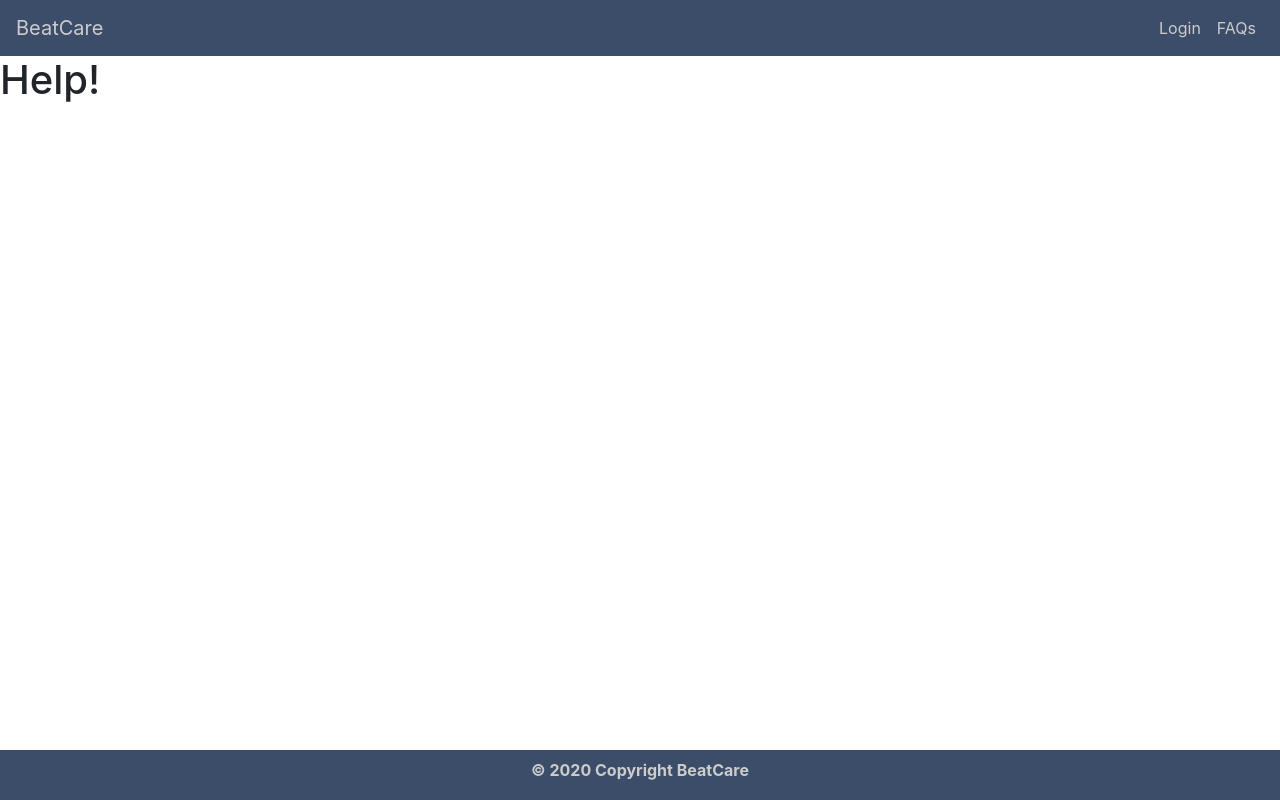
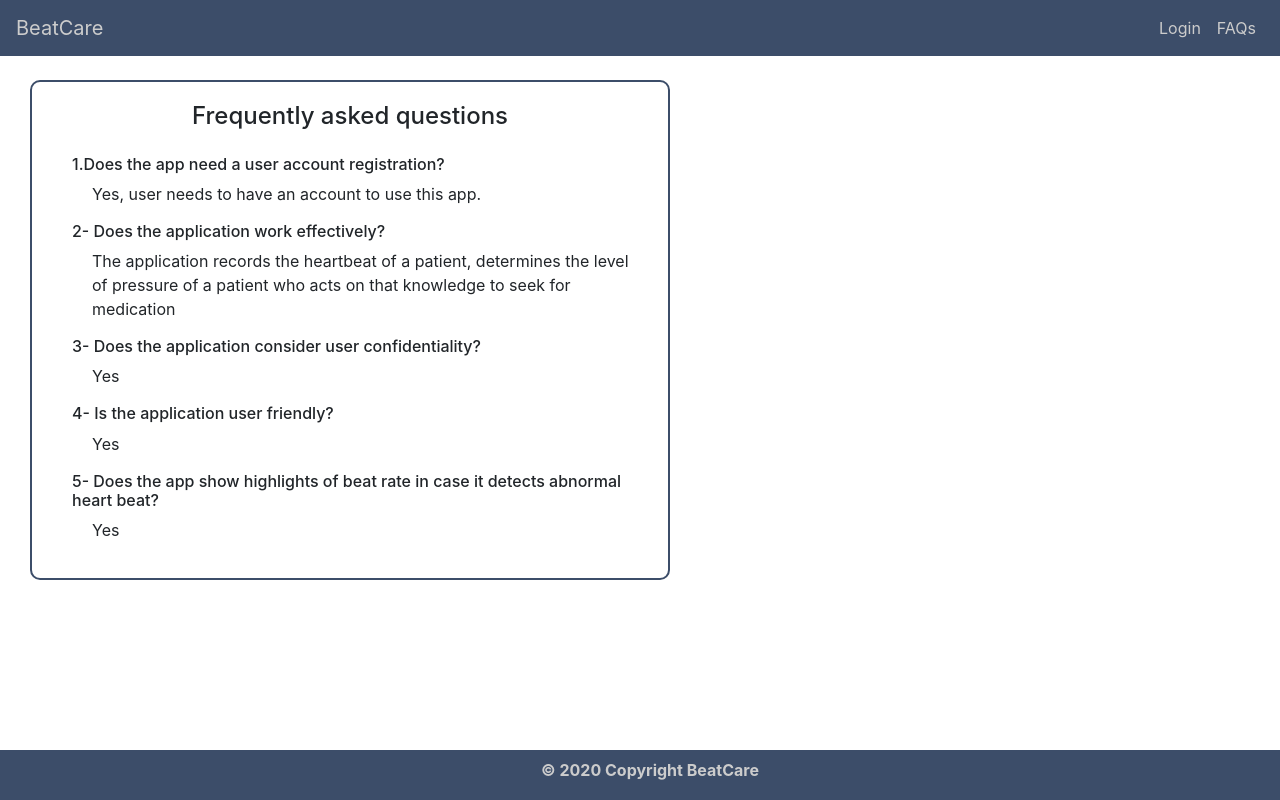
Before and after one commit to devrizwanali/beat-care-client, a Vue app: page /faqs in a window 1280 px wide. Built offline with nearby package versions, Linux system fonts and the light colour scheme.

Commit message:
Add graph

```diff
--- a/src/components/BeatRateForm.vue
+++ b/src/components/BeatRateForm.vue
@@ -11,7 +11,7 @@
           v-model="beatRate.beatRate"
           type="number"
           required
-          placeholder="112"
+          placeholder="112 BPM"
         ></b-form-input>
       </b-form-group>
 
@@ -44,7 +44,7 @@
 </template>
 <script>
   export default {
-    name: 'Form',
+    name: 'BeatRateForm',
     props: {
       beatRate: {
         type: Object,
--- a/src/components/BeatRateGraph.vue
+++ b/src/components/BeatRateGraph.vue
@@ -1,15 +1,29 @@
 <template>
-  <div>
-    Graph
+  <div v-if="beatRates.length > 0" class="mt-5">
+    <h3 class="text-center">Beat Rate grpah</h3>
+    <line-chart :beats="beats" :labels="labels" :height="100"/>
   </div>
 </template>
 <script>
-import { Bar } from 'vue-chartjs'
-export default {
-  name: 'BeatRateGraph',
-  extends: Bar,
-  mounted () {
-    this.renderChart(data, options)
+  import LineChart from './TheLineChart'
+  import { mapGetters } from 'vuex'
+  export default {
+    data() {
+      return {
+        beats: [],
+        labels: []
+      }
+    },
+    components: {
+      LineChart
+    },
+    computed: {
+      ...mapGetters(['beatRates'])
+    },
+    mounted() {
+      this.$store.dispatch('fetchBeatRates')
+      this.labels = this.beatRates.map(x => x.createdAt)
+      this.beats = this.beatRates.map(x => x.beatRate)
+    }
   }
-}
 </script>
--- a/src/components/TheDashboard.vue
+++ b/src/components/TheDashboard.vue
@@ -8,12 +8,12 @@
           <tr>
             <th>Date</th>
             <th>Note</th>
-            <th>Beat rate</th>
+            <th>Beat rate(BPM)</th>
             <th>Actions</th>
           </tr>
         </thead>
         <tbody>
-          <tr v-for="beat in beatRates">
+          <tr v-for="beat in beatRates" :class="beat.beatRate > 60 ? '': 'danger'">
             <td>{{beat.createdAt}}</td>
             <td>{{beat.note}}</td>
             <td>{{beat.beatRate}}</td>
@@ -73,4 +73,7 @@ button:hover {
   background: #3c4d69 !important;
   font-weight: bold;
 }
+.danger {
+  background-color: #ff000085;
+}
 </style>
--- a/src/components/TheFAQs.vue
+++ b/src/components/TheFAQs.vue
@@ -1,6 +1,20 @@
 <template>
-  <div>
-    <h1>Help!</h1>
+  <div class="center mt-4 bg-white">
+    <h4 class="text-center mb-4" style="cursor: pointer;">Frequently asked questions</h4>
+    <b-card-text class="cursor-pointer">
+     <div>
+       <h6>1.Does the app need a user account registration?</h6>
+       <p>Yes, user needs to have an account to use this app.</p>
+       <h6>2- Does the application work effectively?</h6>
+       <p>The application records the heartbeat of a patient, determines the level of pressure of a patient who acts on that knowledge to seek for medication</p>
+       <h6>3- Does the application consider user confidentiality?</h6>
+       <p>Yes</p>
+       <h6>4- Is the application user friendly?</h6>
+       <p>Yes</p>
+       <h6>5- Does the app show highlights of beat rate in case it detects abnormal heart beat? </h6>
+        <p>Yes</p>
+      </div>
+    </b-card-text>
   </div>
 </template>
 <script>
@@ -9,4 +23,23 @@
   }
 </script>
 <style>
+  p {
+    margin-left: 20px;
+    cursor: pointer;
+  }
+  .center {
+    transition: box-shadow .3s;
+    border-radius:10px;
+    width: 50%;
+    padding: 20px;
+    margin: 30px;
+    border: 2px solid #3c4d69;
+  }
+  a {
+    text-decoration: none !important;
+    color: rgb(33, 37, 41) !important;
+  }
+  a:hover {
+    font-weight: bold;
+  }
 </style>
--- /dev/null
+++ b/src/components/TheLineChart.vue
@@ -0,0 +1,85 @@
+<script>
+import { Line } from 'vue-chartjs'
+export default {
+  extends: Line,
+  props: {
+    beats: {
+      type: Array,
+      required: true
+    },
+    labels: {
+      type: Array,
+      required: true
+    }
+  },
+  data() {
+    return {
+      options: {
+        scales: {
+          yAxes: [
+            {
+              ticks: {
+                beginAtZero: true,
+                sampleSize: 35,
+                maxTicksLimit: 0
+              },
+              gridLines: {
+                display: true
+              }
+            }
+          ],
+          xAxes: [
+            {
+              gridLines: {
+                display: true
+              }
+            }
+          ]
+        },
+        legend: {
+          display: true,
+          position: 'right',
+          labels: {
+            pointStyle: 'rect'
+          }
+        },
+        responsive: true,
+        maintainAspectRatio: true
+      }
+    }
+  },
+  watch: {
+    beats() {
+      this.renderChart(this.chartData(), this.options)
+    },
+    labels() {
+      this.renderChart(this.chartData(), this.options)
+    },
+    deep: true
+  },
+  mounted() {
+    this.renderChart(this.chartData(), this.options)
+  },
+  methods: {
+    chartData() {
+      return {
+        labels: this.labels,
+        datasets: [
+          {
+            label: 'Beat Rate',
+            borderColor: '#3c4d69',
+            pointBackgroundColor: '#3c4d69',
+            pointBorderColor: '#3c4d69',
+            backgroundColor: 'transparent',
+            pointBorderWidth: 6,
+            pointHoverRadius: 8,
+            pointHoverBorderWidth: 3,
+            pointHoverBackgroundColor: 'white',
+            data: this.beats
+          },
+        ]
+      }
+    }
+  }
+}
+</script>
```
